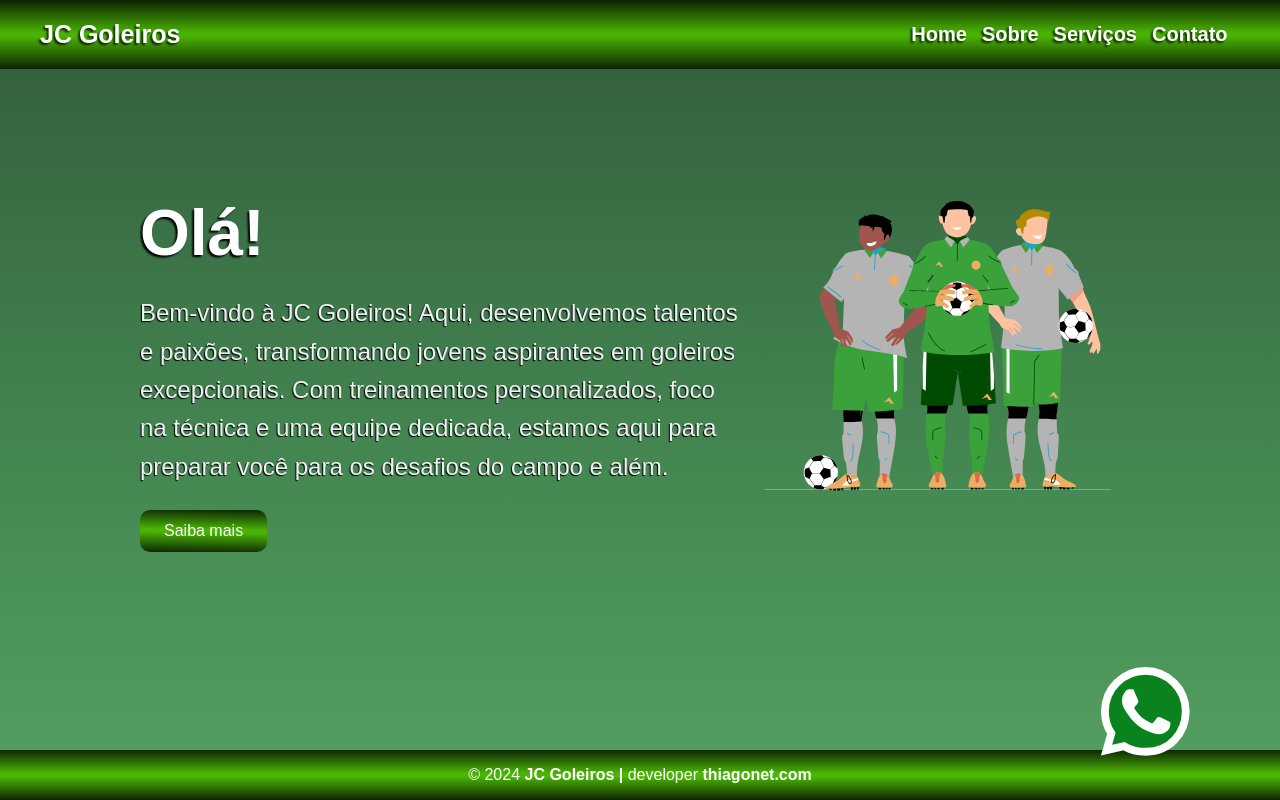
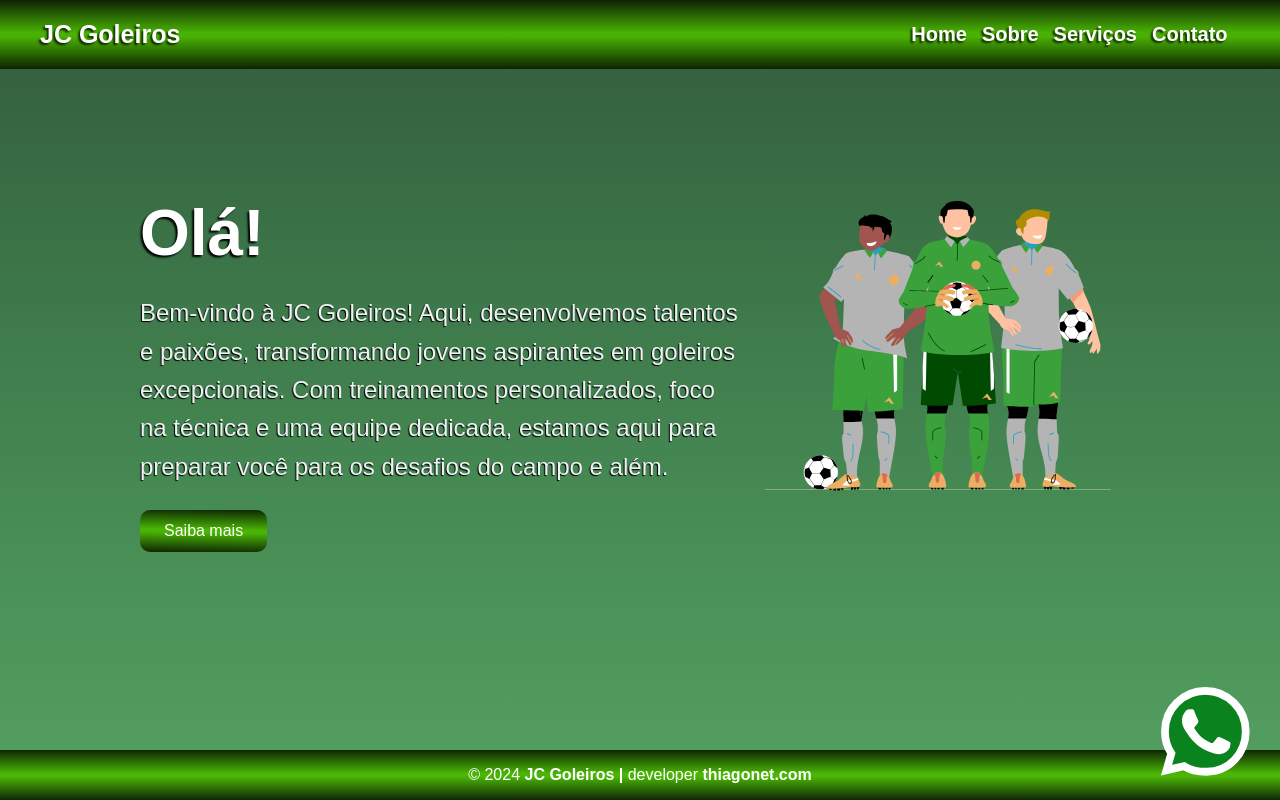
Before and after one commit to TNthiagonet/JC_Goleiros, a React (Vite) app: page / in a window 1280 px wide. Shown: the top 800 px of the page. Built offline with nearby package versions, Linux system fonts and the light colour scheme.

Commit message:
tratando botao permanete do whatsapp

```diff
--- a/src/components/Button/ButtonWhatsapp/ButtonWhatsapp.css
+++ b/src/components/Button/ButtonWhatsapp/ButtonWhatsapp.css
@@ -1,7 +1,7 @@
 .button-whatsapp-container {
   position: fixed;
-  bottom: 10px;
-  right: 10px;
+  bottom: -10px;
+  right: -50px;
   z-index: 9999;
   cursor: pointer;
   display: flex;
```
